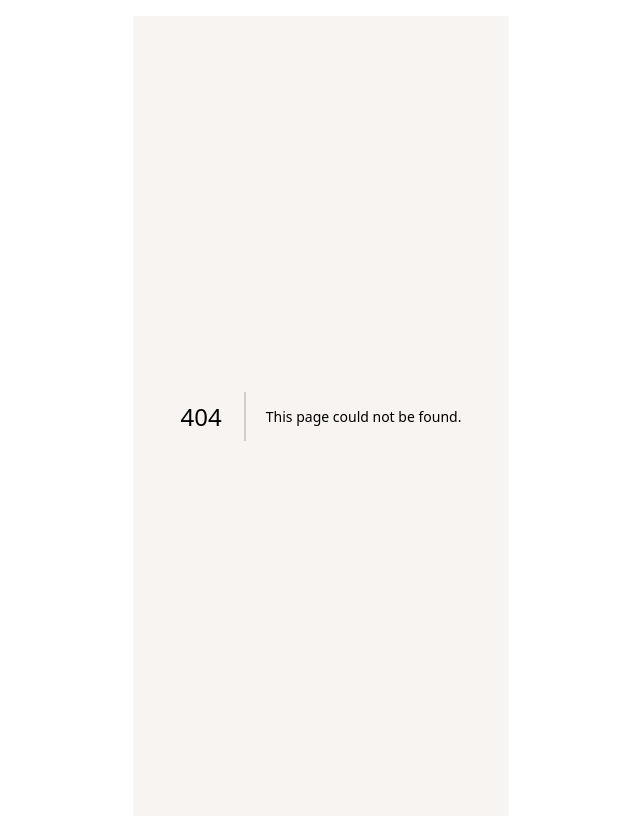
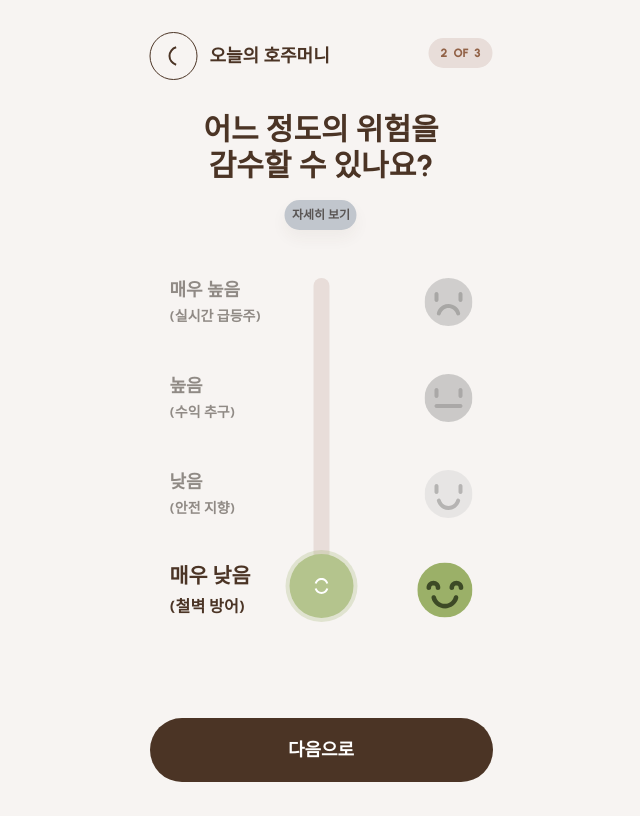
Before and after one commit to MJU-Capstone-Design-1/Jumoney-FE, a Next.js app: page /recommend/surveysecond in a window 1280 px wide. Before the commit this address had no page. Shown: the whole page, without its empty margins (319-959 px from the left). Built offline with nearby package versions, Linux system fonts and the light colour scheme; a web font is replaced by a local one.

Commit message:
✨ Feat: 첫 렌더링 시 모션 구현

```diff
--- /dev/null
+++ b/src/app/(main)/recommend/surveysecond/page.tsx
@@ -0,0 +1,68 @@
+"use client";
+
+import BackButtonField from "@/components/backButtonField";
+import BottomButton from "@/components/bottomButton";
+import { RiskSelector } from "@/components/riskSelector";
+import { SurveyDetailButton } from "@/components/surveyDetailButton";
+import { SurveyStepper } from "@/components/surveyStepper";
+import { motion } from "framer-motion";
+import { useRouter } from "next/navigation";
+import React, { useState } from "react";
+
+const SurveySecondPage = () => {
+  const router = useRouter();
+  const [value, setValue] = useState<number>(0);
+  return (
+    <div className="flex flex-col w-full px-4 pt-4">
+      <BackButtonField
+        color="secondary2"
+        label="오늘의 호주머니"
+        onClick={() => router.back()}
+      />
+      <SurveyStepper currentStep={2} totalSteps={3} />
+
+      <div className="flex flex-col gap-[4.875rem] pt-[2rem] items-center">
+        <div className="flex flex-col gap-[1rem]">
+          <motion.p
+            initial={{ opacity: 0, y: 20 }}
+            animate={{ opacity: 1, y: 0 }}
+            transition={{ duration: 0.6, ease: "easeOut" }}
+            className="flex text-label-lg font-extrabold text-center leading-[120%]"
+          >
+            어느 정도의 위험을
+            <br />
+            감수할 수 있나요?
+          </motion.p>
+
+          <motion.div
+            initial={{ scale: 0, opacity: 0 }}
+            animate={{ scale: 1, opacity: 1 }}
+            transition={{
+              delay: 0.6,
+              type: "spring",
+              stiffness: 260,
+              damping: 20,
+            }}
+          >
+            <SurveyDetailButton>
+              <p className="text-center leading-[120%]">
+                베타, 볼린저 밴드, 상대강도 등<br />
+                주가의 성격 및 변동성과 관련된 지표로 구성했어요.
+                <br />
+                주가가 시장 변화에 얼마나 민감하게 반응하는지 결정해요.
+              </p>
+            </SurveyDetailButton>
+          </motion.div>
+        </div>
+
+        <div className="flex w-full items-center justify-center">
+          <RiskSelector value={value} onChange={setValue} />
+        </div>
+      </div>
+
+      <BottomButton label="다음으로" disabled={false} />
+    </div>
+  );
+};
+
+export default SurveySecondPage;
--- a/src/components/riskSelector.tsx
+++ b/src/components/riskSelector.tsx
@@ -1,7 +1,7 @@
 "use client";
 
-import React from "react";
-import { motion } from "framer-motion";
+import React, { useEffect, useState } from "react";
+import { motion, AnimatePresence } from "framer-motion";
 import { RiskSlider } from "./riskSlider";
 import HappyFaceIcon from "./icons/happyFaceIcon";
 import SmileFaceIcon from "./icons/smileFaceIcon";
@@ -41,21 +41,46 @@ const RISK_LEVELS = [
 ];
 
 export const RiskSelector = ({ value, onChange }: RiskSelectorProps) => {
+  const [isEntered, setIsEntered] = useState(false);
+
+  useEffect(() => {
+    const timer = setTimeout(() => setIsEntered(true), 2000);
+    return () => clearTimeout(timer);
+  }, []);
+
+  const BASE_DELAY = 1.0;
+  const STAGGER = 0.1;
+
   return (
     <div className="relative flex h-[21rem] w-full items-center justify-center px-[1.25rem]">
       {/* Left Labels */}
       <div className="absolute left-[1.25rem] flex h-full flex-col justify-between py-0">
-        {RISK_LEVELS.map((level) => {
+        {RISK_LEVELS.map((level, index) => {
           const isActive = value === level.val;
           return (
             <motion.div
               key={level.val}
+              initial={{ scale: 0, opacity: 0 }}
               animate={{
                 scale: isActive ? 1.15 : 1,
+                opacity: 1,
                 color: isActive ? "var(--secondary2)" : "var(--text-sub)",
               }}
-              transition={{ type: "spring", stiffness: 500, damping: 15 }}
-              className="flex h-[3rem] flex-col justify-center"
+              transition={
+                isEntered
+                  ? {
+                      type: "spring",
+                      stiffness: 500,
+                      damping: 15,
+                    }
+                  : {
+                      delay: BASE_DELAY + index * STAGGER,
+                      type: "spring",
+                      stiffness: 260,
+                      damping: 20,
+                    }
+              }
+              className="flex h-[3rem] flex-col justify-center origin-left"
             >
               <span className="text-body-xl font-extrabold">{level.title}</span>
               <span className="text-body-md font-bold mt-[0.125rem]">
@@ -67,22 +92,48 @@ export const RiskSelector = ({ value, onChange }: RiskSelectorProps) => {
       </div>
 
       {/* Center Slider */}
-      <RiskSlider value={value} onChange={onChange} />
+      <motion.div
+        initial={{ scale: 0, opacity: 0 }}
+        animate={{ scale: 1, opacity: 1 }}
+        transition={{
+          delay: BASE_DELAY + RISK_LEVELS.length * STAGGER + 0.1,
+          type: "spring",
+          stiffness: 260,
+          damping: 20,
+        }}
+        className="h-full flex items-center justify-center"
+      >
+        <RiskSlider value={value} onChange={onChange} />
+      </motion.div>
 
       {/* Right Emojis */}
       <div className="absolute right-[1.25rem] flex h-full flex-col justify-between py-0">
-        {RISK_LEVELS.map((level) => {
+        {RISK_LEVELS.map((level, index) => {
           const isActive = value === level.val;
           return (
             <motion.div
               key={level.val}
+              initial={{ scale: 0, opacity: 0 }}
               animate={{
                 scale: isActive ? 1.15 : 1,
+                opacity: isActive ? 1 : 0.4,
                 filter: isActive ? "grayscale(0)" : "grayscale(1)",
-                opacity: isActive ? 1 : 0.4,
               }}
-              transition={{ type: "spring", stiffness: 400, damping: 10 }}
-              className="flex h-[3rem] items-center justify-center"
+              transition={
+                isEntered
+                  ? {
+                      type: "spring",
+                      stiffness: 500,
+                      damping: 15,
+                    }
+                  : {
+                      delay: BASE_DELAY + index * STAGGER,
+                      type: "spring",
+                      stiffness: 260,
+                      damping: 20,
+                    }
+              }
+              className="flex h-[3rem] items-center justify-center origin-right"
             >
               <level.Icon className="transition-all duration-300" />
             </motion.div>
```
